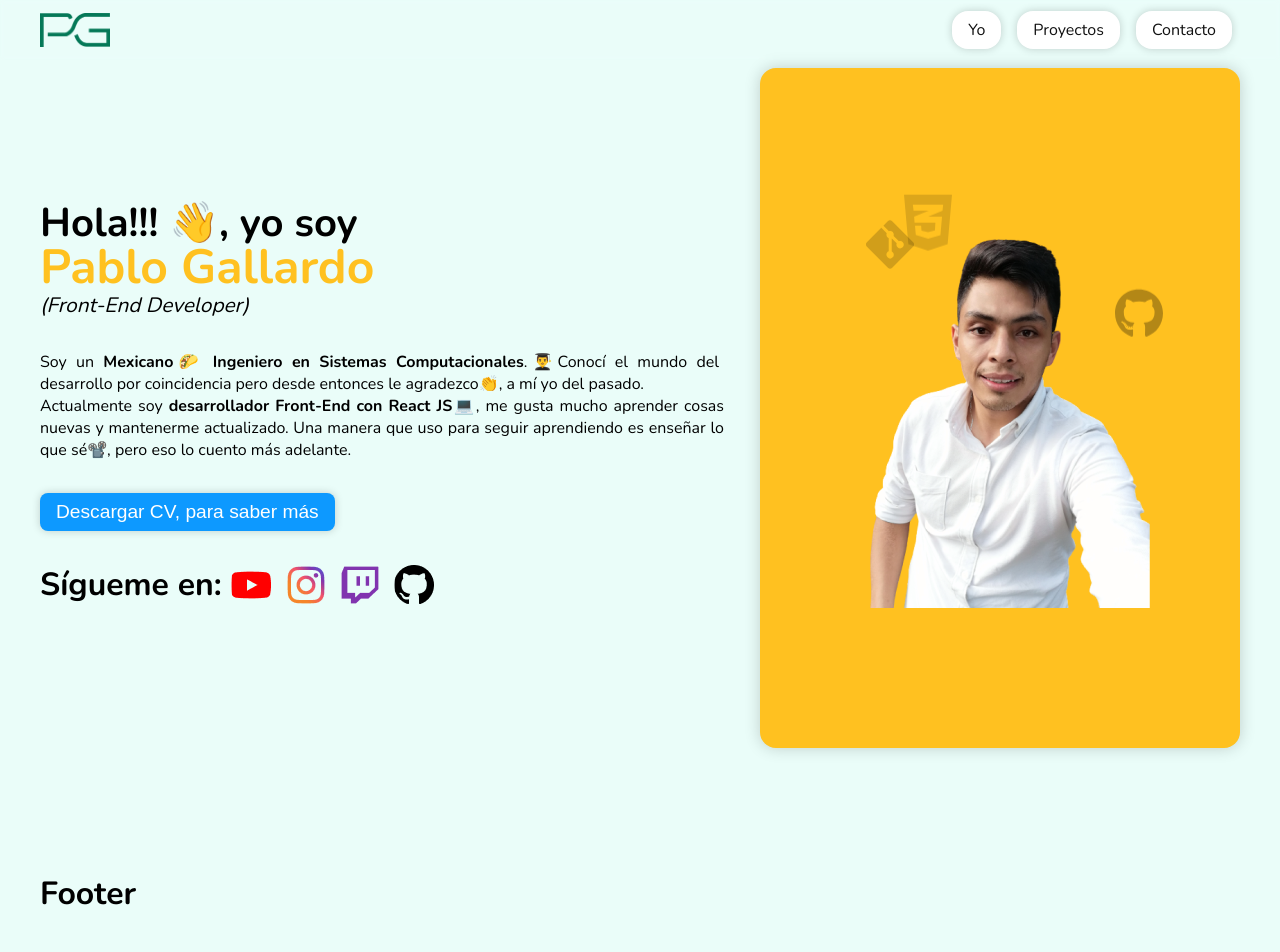
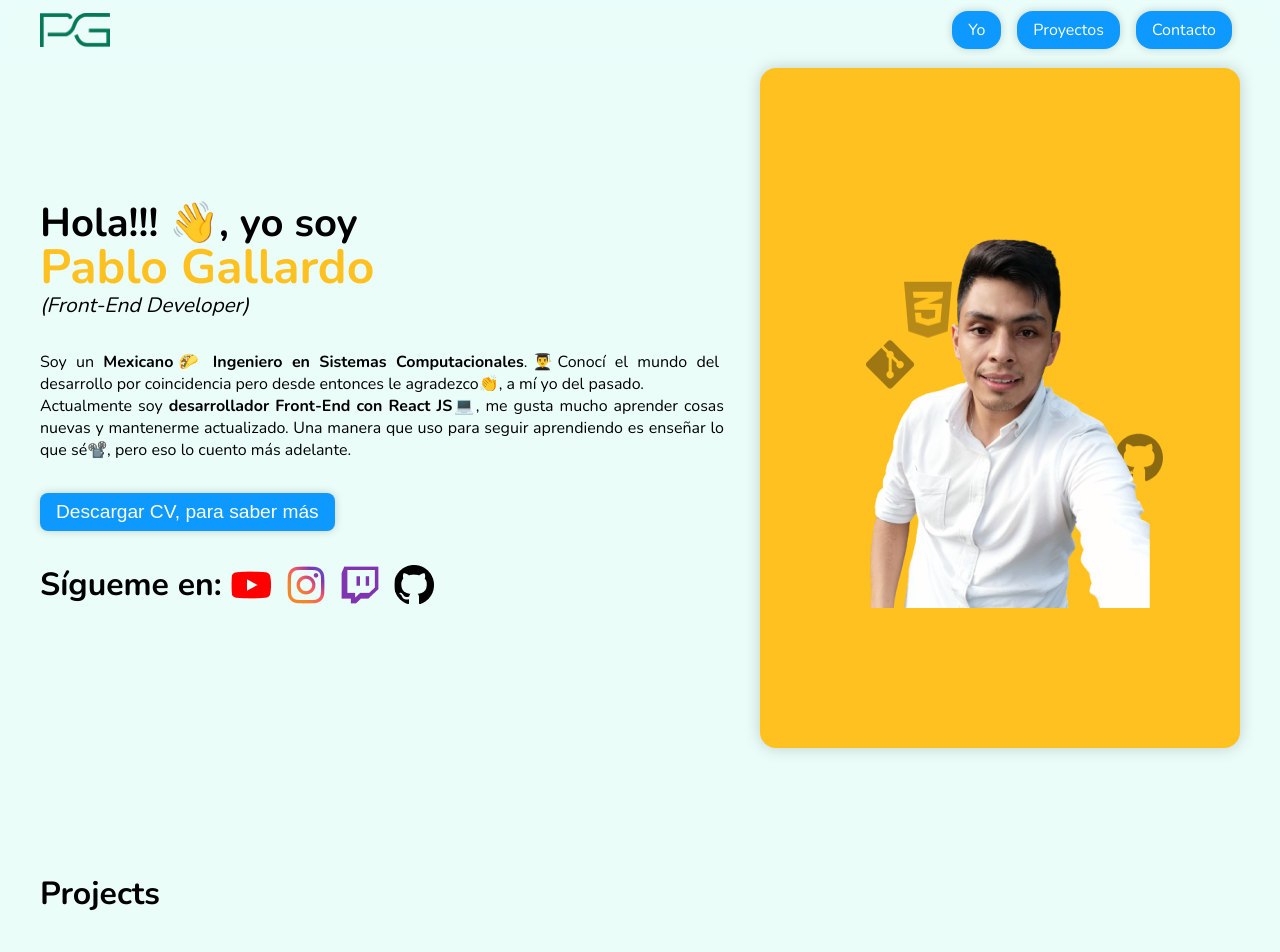
Before and after one commit to pablogallardodev/portfolio, a React (Vite) app: page / in a window 1280 px wide. Shown: the top 952 px of the page. Built offline with nearby package versions, Linux system fonts and the light colour scheme.

Commit message:
add projects section

```diff
--- a/src/App.jsx
+++ b/src/App.jsx
@@ -2,12 +2,14 @@ import './app.css'
 import Header from './components/Header'
 import Home from './components/Home'
 import Footer from './components/Footer'
+import Projects from './components/Projects'
 
 export default function App() {
   return (
     <>
       <Header />
       <Home />
+      <Projects />
       <Footer />
     </>
   )
--- a/src/components/Header.jsx
+++ b/src/components/Header.jsx
@@ -8,9 +8,9 @@ const Header = () => {
       <div className={`${styles.content} app-center`}>
         <img src={logo} alt="Pablo Gallardo" width="70" />
         <div className={styles.menu}>
-          <motion.a whileTap={{ scale: 0.9 }} whileHover={{scale: 1.1}} href="#home">Yo</motion.a>
-          <motion.a whileTap={{ scale: 0.9 }} whileHover={{scale: 1.1}} href="#projects">Proyectos</motion.a>
-          <motion.a whileTap={{ scale: 0.9 }} whileHover={{scale: 1.1}} href="#contact">Contacto</motion.a>
+          <motion.a whileTap={{ scale: 0.95 }} whileHover={{scale: 1.05}} href="#home">Yo</motion.a>
+          <motion.a whileTap={{ scale: 0.95 }} whileHover={{scale: 1.05}} href="#projects">Proyectos</motion.a>
+          <motion.a whileTap={{ scale: 0.95 }} whileHover={{scale: 1.05}} href="#contact">Contacto</motion.a>
         </div>
       </div>
     </motion.nav>
--- a/src/components/Home.jsx
+++ b/src/components/Home.jsx
@@ -29,7 +29,7 @@ const Home = () => {
 
         <p className={styles.description}>Soy un <strong>Mexicano🌮 Ingeniero en Sistemas Computacionales</strong>.👨‍🎓Conocí el mundo del desarrollo por coincidencia pero desde entonces le agradezco👏, a mí yo del pasado.<br/>Actualmente soy <strong>desarrollador Front-End con React JS</strong>💻, me gusta mucho aprender cosas nuevas y mantenerme actualizado. Una manera que uso para seguir aprendiendo es enseñar lo que sé📽️, pero eso lo cuento más adelante.</p>
 
-        <motion.button whileTap={{ scale: 0.9 }} whileHover={{scale: 1.1}} className={styles.cv}> Descargar CV, para saber más </motion.button>
+        <motion.button whileTap={{ scale: 0.95 }} whileHover={{scale: 1.05}} className={styles.cv}> Descargar CV, para saber más </motion.button>
 
         <div className={styles.redes}>
           <h1>Sígueme en:</h1>
@@ -44,7 +44,7 @@ const Home = () => {
           arraySVG.map((icon, index) => {
             const left = Math.floor(Math.random() * (90 - 10) + 10);
             const animationDelay = Math.floor(Math.random() * 15);
-            const animationDuration = Math.floor(Math.random() * (30 - 15) + 15);
+            const animationDuration = Math.floor(Math.random() * (15 - 10) + 10);
 
             return <img className={styles.svg} src={icon} style={{ left: `${left}%`, animationDelay: `${animationDelay}s`, animationDuration: `${animationDuration}s` }} key={index}></img>
           })
--- /dev/null
+++ b/src/components/Projects.jsx
@@ -0,0 +1,10 @@
+
+const Projects = () => {
+  return (
+    <div className='app-center' id='projects' style={{ minHeight: '100vh', paddingTop: '3.5rem' }}>
+      <h1>Projects</h1>
+    </div>
+  )
+}
+
+export default Projects
--- a/src/styles/Header.module.css
+++ b/src/styles/Header.module.css
@@ -19,18 +19,12 @@
 }
 
 .menu a {
-  background-color: var(--white-color);
+  background-color: var(--secondary-color);
   border-radius: 1rem;
   box-shadow: 0 0 .5rem var(--shadow-color);
-  color: var(--black-color);
+  color: var(--white-color);
   cursor: pointer;
   margin: 0 .5rem;
   padding: .5rem 1rem;
   text-decoration: none;
 }
-
-.menu a:hover {
-  border: 1px solid var(--secondary-color);
-  background-color: var(--secondary-color);
-  color: var(--white-color);
-}
```
